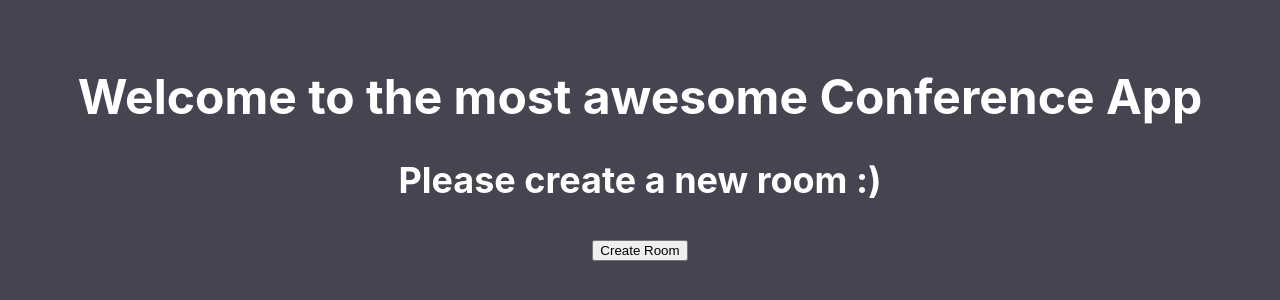
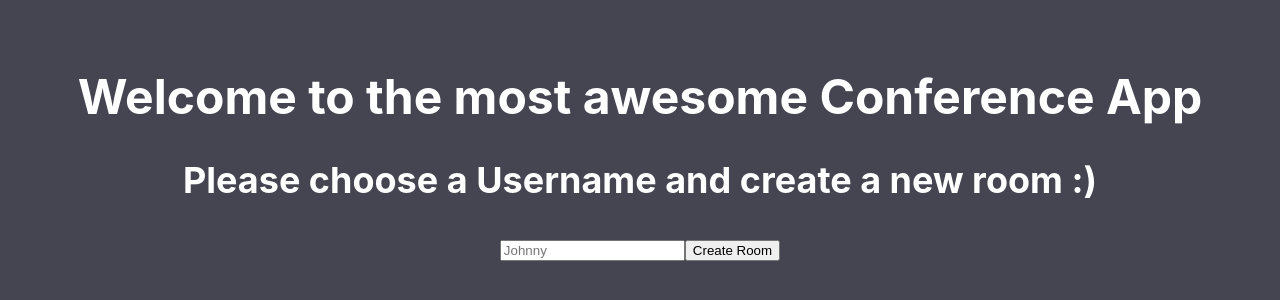
Before and after one commit to P72024/client, a React (Create React App) app: page / in a window 1280 px wide. Shown: the part 252-552 px from the top of the page. Built offline with nearby package versions, Linux system fonts and the light colour scheme; no server answers.

Commit message:
Create a username before creating a room

```diff
--- a/src/components/Main/Main.tsx
+++ b/src/components/Main/Main.jsx
@@ -1,9 +1,9 @@
 import { useNavigate } from 'react-router-dom'
 import { v4 as uuidv4 } from 'uuid'
 import socket from "../../socket"
-import { Console } from 'console'
 
 const Main = () => {
+	let username
 	const navigate = useNavigate()
 
 	async function createRoom() {
@@ -11,6 +11,15 @@ const Main = () => {
 			method: 'GET',
 		})
 		const uuid = await response.text()
+
+        // TODO: Lav input handling!!! det her extremt vulnerable lol.
+        // TODO: Brug hooks til at håndtere state på inputfeltet. useState hook er smart her.
+        const username = document.getElementById("usernameInputField").value
+        console.log("sending socket to backend. username = " + username)
+        // TODO: BE er en hemmelighed
+        socket.emit("BE-create-username", {
+            username
+        })
 		console.log("uuid: " + uuid)
 		window.history.pushState({}, `Room: ${uuid}`, `/room/${uuid}`)
 		navigate(`/room/${uuid}`)
@@ -19,7 +28,8 @@ const Main = () => {
 
 	return (<div>
 		<h1>Welcome to the most awesome Conference App </h1>
-		<h2>Please create a new room :)</h2>
+		<h2>Please choose a Username and create a new room :)</h2>
+        <input type='text' id="usernameInputField" value={username} placeholder='Johnny' required></input>
 		<button onClick={createRoom}>Create Room</button>
 
 	</div>
@@ -27,5 +37,4 @@ const Main = () => {
 }
 
 
-
 export default Main
--- a/src/components/Room/Room.jsx
+++ b/src/components/Room/Room.jsx
@@ -3,32 +3,15 @@ import { useParams } from 'react-router-dom'
 import socket from '../../socket'
 
 const Room = (props) => {
-	var username
 	const { roomId } = useParams();
 	return (
 	<div>
 		<p>Hello World from Room: {roomId}</p>
-		<p>Type username below:</p>
-		<input type='text' id="usernameInputField" value={username} placeholder='Johnny' required></input>
-		<button onClick={createUsername}>Confirm Username</button>
-		<br></br>
 		<button onClick={logSessionData}>Console log session data</button>
 	</div>
 
 
 )
-}
-
-// TODO: Lav input handling!!! det her extremt vulnerable lol.
-// TODO: Brug hooks til at håndtere state på inputfeltet. useState hook er smart her.
-async function createUsername () {
-	const username = document.getElementById('usernameInputField').value
-	console.log("sendding socket to backend. username = " + username)
-	// TODO: BE er en hemmelighed
-	socket.emit("BE-create-username", {
-		username
-	})
-
 }
 
 function requestSessionData() {
```
